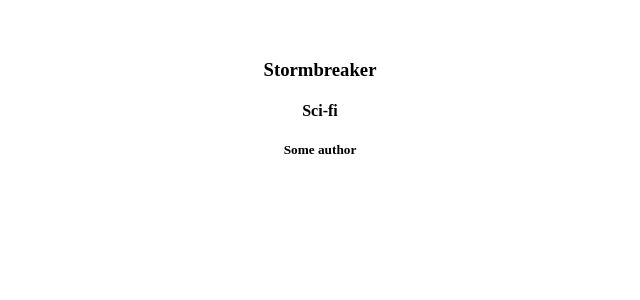
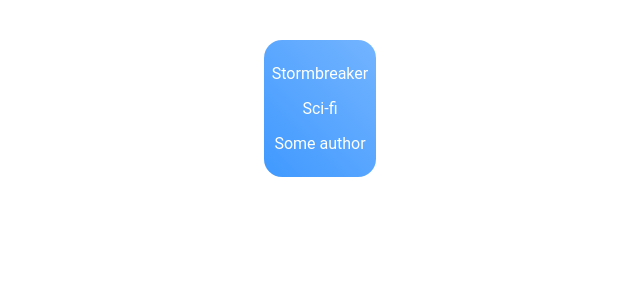
Before and after one commit to Niz97/BookShelf, a React (Vite) app in the folder client/: page / in a window 1280 px wide. Shown: the top 300 px of the page, without its empty margins (320-960 px from the left). Built offline with nearby package versions, Linux system fonts and the light colour scheme.

Commit message:
Minor styling for book, created <Book /> component

```diff
--- a/client/src/App.css
+++ b/client/src/App.css
@@ -11,3 +11,13 @@
   justify-content: center;
   align-items: center;
 }
+
+
+.book {
+  color: white;
+  padding: 0.5rem;
+  border-radius: 18px;
+  font-family: 'Roboto', sans-serif;
+  background: linear-gradient(45deg,#4099ff,#73b4ff);
+
+}
--- a/client/src/App.tsx
+++ b/client/src/App.tsx
@@ -1,15 +1,12 @@
 import React from 'react'
 import './App.css'
+import Book from './components/Book'
 
 function App() {
   return (
     <div className="App">
       <div className="shelf-container">
-        <div>
-          <h3>Stormbreaker</h3>
-          <h4>Sci-fi</h4>
-          <h5>Some author</h5>
-        </div>
+        <Book />
       </div>
     </div>
   )
--- /dev/null
+++ b/client/src/components/Book.tsx
@@ -0,0 +1,13 @@
+import React from 'react'
+
+function Book() {
+  return (
+    <div className="book">
+      <p>Stormbreaker</p>
+      <p>Sci-fi</p>
+      <p>Some author</p>
+    </div>
+  )
+}
+
+export default Book
```
